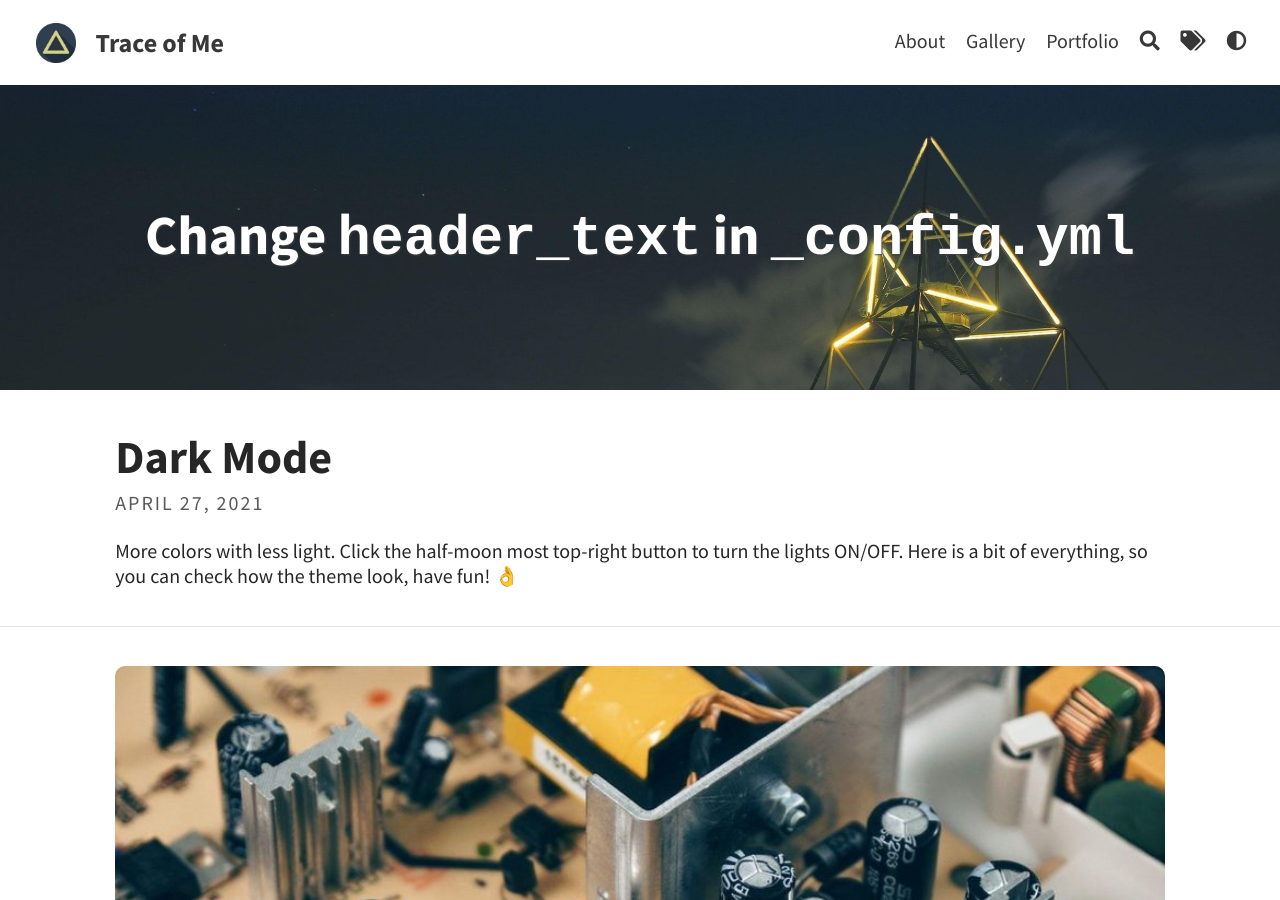
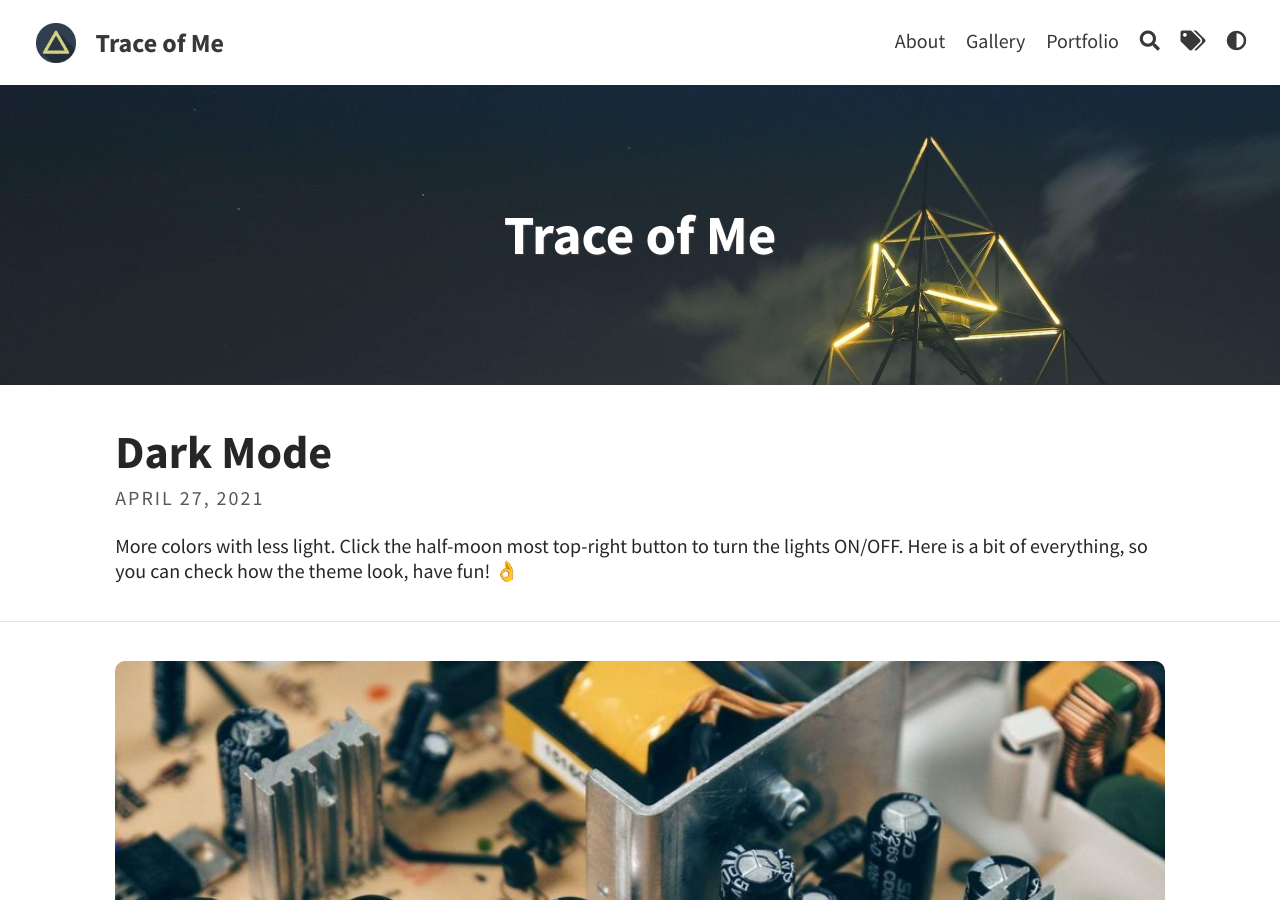
Before and after one commit to Floriferre/Diary, a Jekyll site: the page built from index.html, in a window 1280 px wide and 900 px high. Built offline with Jekyll 4.4.1, drawn with Linux system fonts in a browser that asks for light colours; a script that is not in the unit is left out; the list of posts is cut into pages by our own code.

Commit message:
지킬 테마 헤더 변경

```diff
--- a/_config.yml
+++ b/_config.yml
@@ -9,7 +9,7 @@ avatar: assets/img/triangle.png                         # Empty for no avatar in
 favicon: assets/favicon.ico                             # Icon displayed in the tab
 
 # Header and footer text
-header_text: Change <code>header_text</code> in <code>_config.yml</code>  # Change Blog header text
+header_text: Trace of Me  # Change Blog header text
 header_feature_image: assets/img/header/triangular.jpeg
 header_feature_image_responsive: true
 footer_text: >
```
Also changed, not shown: 1 other file.
